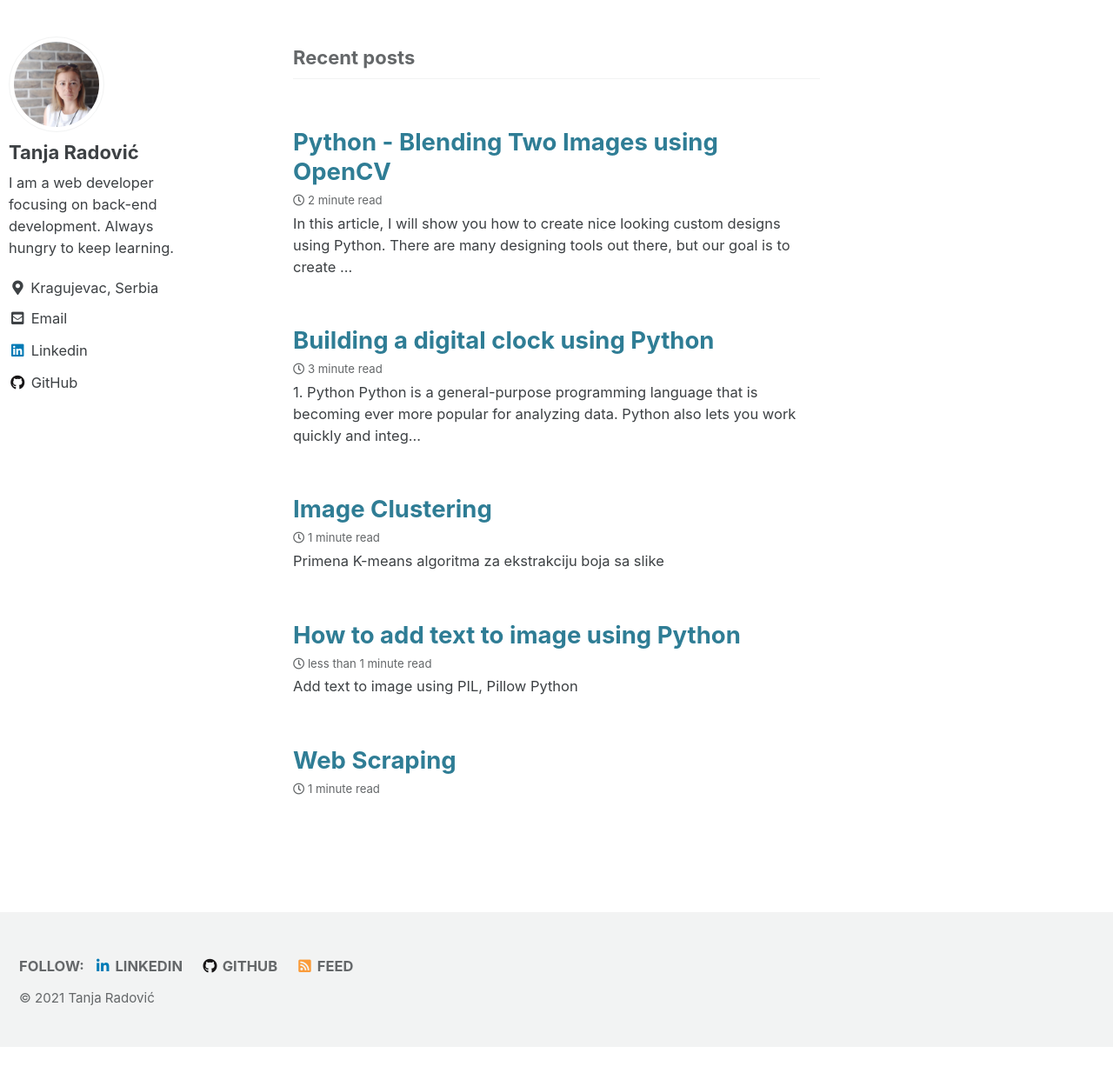
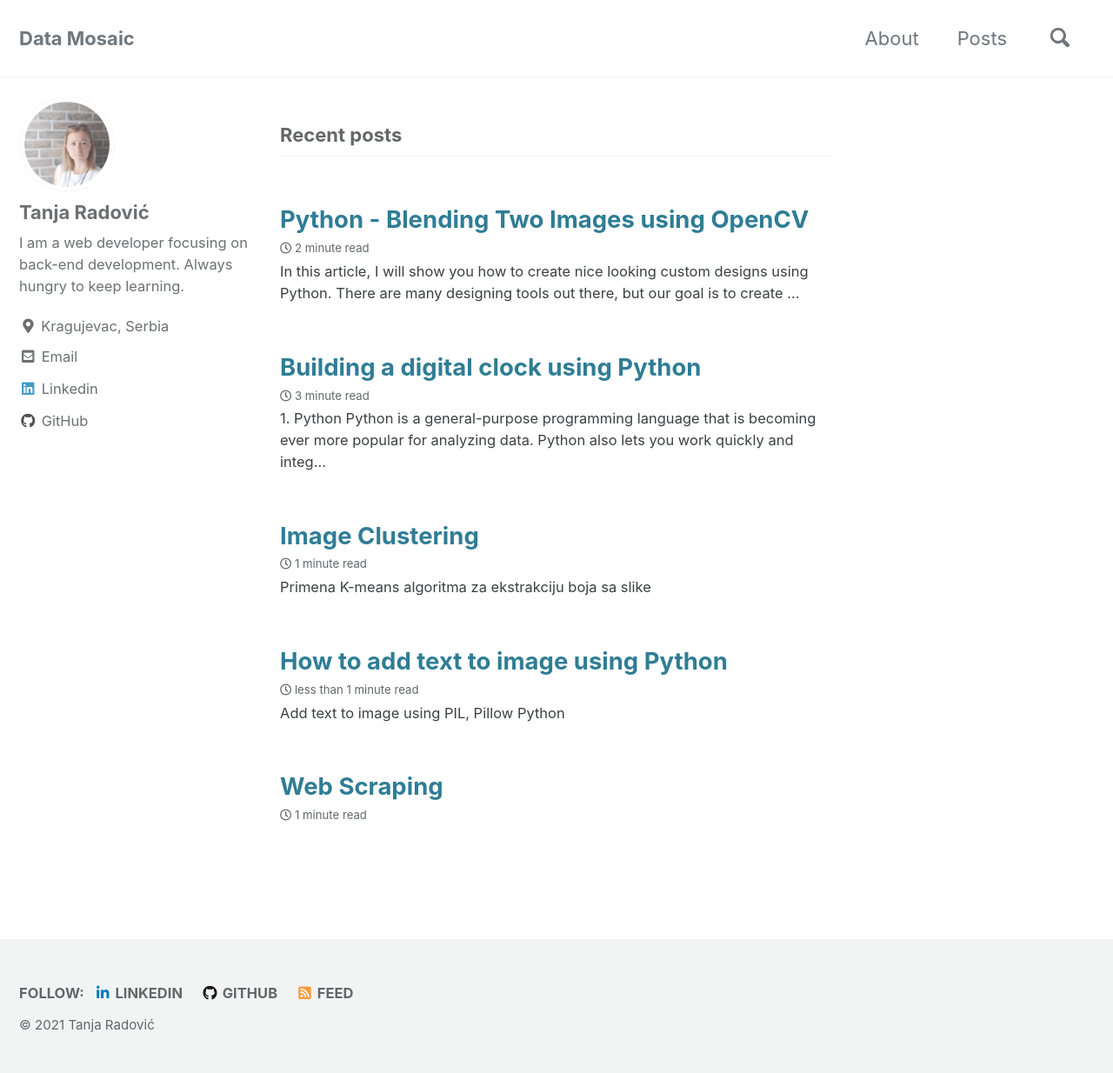
Before and after one commit to tradovic/blog, a Jekyll site: the page built from index.html, in a window 1280 px wide and 1234 px high. Shown: the whole window at 87% size. Built offline with Jekyll 4.4.1, drawn with Linux system fonts in a browser that asks for light colours; cached includes are drawn as plain includes; the list of posts is cut into pages by our own code.

Commit message:
update layout

```diff
--- a/_includes/head.html
+++ b/_includes/head.html
@@ -14,7 +14,6 @@
 <!-- For all browsers -->
 <link rel="stylesheet" href="{{ '/assets/css/bootstrap.min.css' | relative_url }}">
 <link rel="stylesheet" href="{{ '/assets/css/main.css' | relative_url }}">
-<link rel="stylesheet" href="{{ '/assets/css/custom.css' | relative_url }}">
 <link rel="stylesheet" href="https://cdn.jsdelivr.net/npm/@fortawesome/fontawesome-free@5/css/all.min.css">
 
 <!--[if IE]>
--- a/_layouts/default.html
+++ b/_layouts/default.html
@@ -17,10 +17,10 @@
   <body class="layout--{{ page.layout | default: layout.layout }}{% if page.classes or layout.classes %}{{ page.classes | default: layout.classes | join: ' ' | prepend: ' ' }}{% endif %}">
     {% include_cached skip-links.html %}
     {% include_cached browser-upgrade.html %}
-   <!--  {% include_cached masthead.html %} -->
+    {% include_cached masthead.html %}
 
-    <!-- <div class="initial-content"> -->
-    <div class="wrapper">
+    <div class="initial-content">
+    <!-- <div class="wrapper"> -->
       {{ content }}
     </div>
 
```
